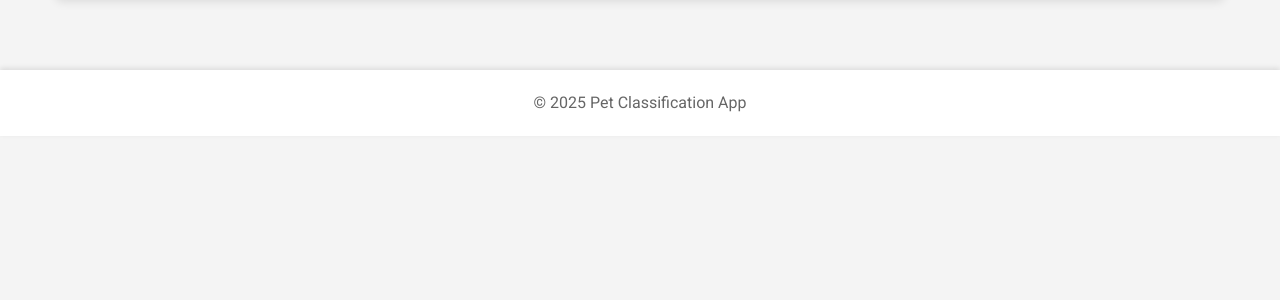
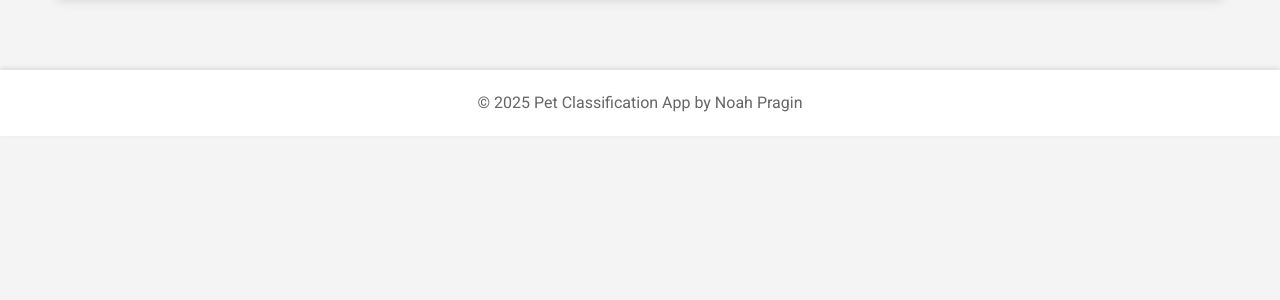
Before and after one commit to npragin/pet-classifier, a Flask app: page /history in a window 1280 px wide. Shown: the part 258-558 px from the top of the page. Run offline with Flask 3, Linux system fonts and the light colour scheme.

Commit message:
Add name to footer.

```diff
--- a/templates/base.html
+++ b/templates/base.html
@@ -30,7 +30,7 @@
 
     <footer>
         <div class="container">
-            <p>&copy; 2025 Pet Classification App</p>
+            <p>&copy; 2025 Pet Classification App by Noah Pragin</p>
         </div>
     </footer>
 
```
